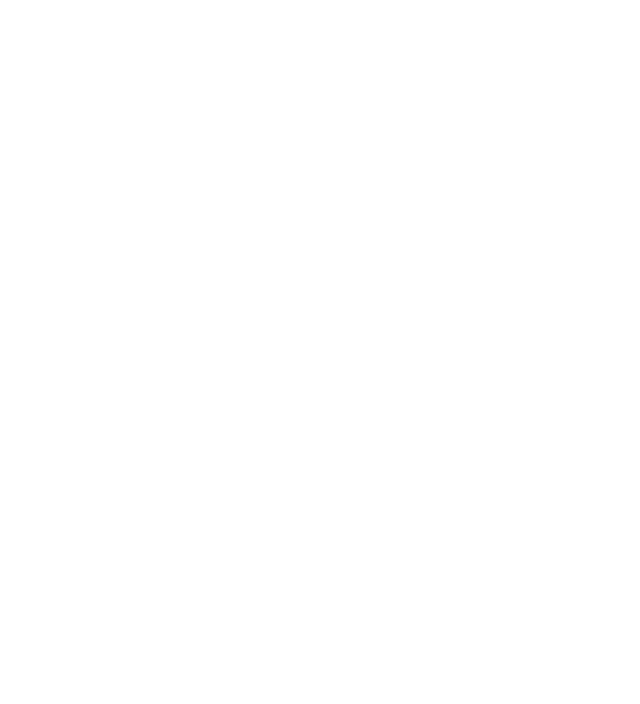
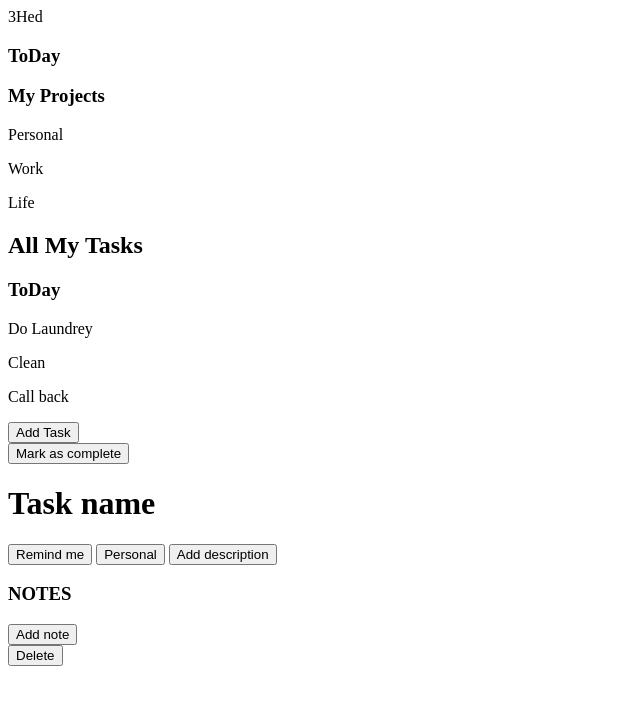
Before and after one commit to ahedhammo/Project-Todo-List, a website built with webpack: page webpack-template/src/template.html in a window 1280 px wide. Shown: the whole page, without its empty margins (0-640 px from the left). Built offline with nearby package versions, Linux system fonts and the light colour scheme.

Commit message:
Refactor: Enhance template structure with user and task management sections

```diff
--- a/webpack-template/src/template.html
+++ b/webpack-template/src/template.html
@@ -6,6 +6,59 @@
     <title>To-Do APP</title>
 </head>
 <body>
-
+    <aside>
+        <div class="user-wrapper">
+            <div class="user-icon"></div>
+            <div class="user-name">3Hed</div>
+        </div>
+        <div class="projects-container">
+            <h3>ToDay</h3>
+            <div class="projects-list">
+                <h3>My Projects</h3>
+                <p>Personal</p>
+                <p>Work</p>
+                <p>Life</p>
+            </div>
+        </div>
+    </aside>
+    <header>
+        <h2>All My Tasks</h2>
+        <div class="sort-icon"></div>
+    </header>
+    <main>
+        <div class="tasks-container">
+            <div class="tasks-wrapper">
+                <h3 class="project-name">ToDay</h3>
+                <div class="tasks">
+                    <p>Do Laundrey</p>
+                    <p>Clean</p>
+                    <p>Call back</p>
+                </div>
+                <div>
+                    <button class="add-tasks-btn">Add Task</button>
+                </div>
+            </div>
+        </div>
+        <div class="tasks-editor-container">
+            <div class="editor-header">
+                <div class="complete-btn-wrapper">
+                    <button class="complete-btn">Mark as complete</button>
+                </div>
+                <h1 task-editor-name>Task name</h1>
+                <div class="editor-btns-wrapper">
+                    <button class="reminder-btn">Remind me</button>
+                    <button project-btn>Personal</button>
+                    <button class="description-btn">Add description</button>
+                </div>
+                <div class="notes-menu">
+                    <h3>NOTES</h3>
+                    <button class="add-note-btn">Add note</button>
+                </div>
+                <div class="delete-btn-container">
+                    <button class="delete-btn">Delete</button>
+                </div>
+            </div>
+        </div>
+    </main>
 </body>
 </html>
```
